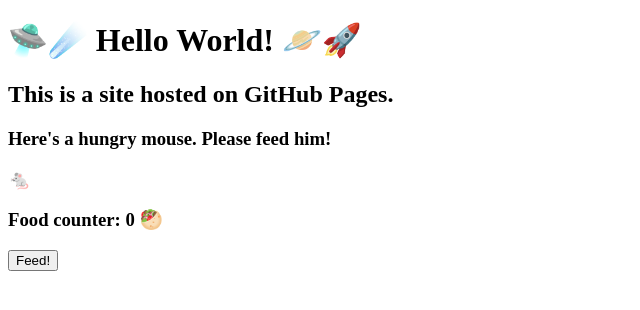
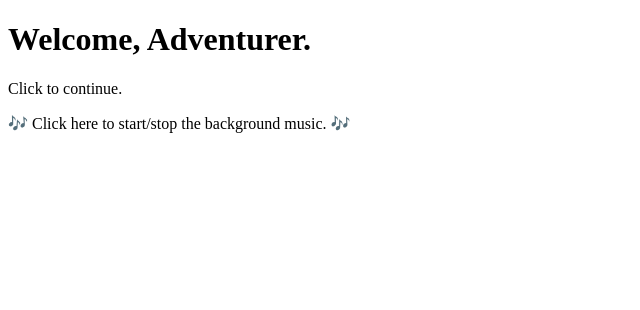
Before and after one commit to marieoei-nm2207/marieoei-nm2207.github.io, a plain HTML site: page index.html in a window 1280 px wide. Shown: the whole page, without its empty margins (0-640 px from the left). Drawn offline with Linux system fonts and the light colour scheme.

Commit message:
080323 final project index html

```diff
--- a/index.html
+++ b/index.html
@@ -1,16 +1,41 @@
 <!DOCTYPE html>
-<html lang="en">
+
+<html>
   <head>
-    <title>My NM2207 GitHub Portfolio</title>
-    <script src="scripts/counter.js"></script>
-    <link rel="stylesheet" href="styles/styles.css" />
+    <link rel="stylesheet" type="text/css" href="css/appstyle.css">
+    <script defer type="text/javascript" src="appscripts/main.js"></script>
+    <title>NM2207 Final Project</title>
   </head>
-  <body>
-    <h1>🛸☄️ Hello World! 🪐🚀</h1>
-    <h2>This is a site hosted on GitHub Pages.</h2>
-    <h3>Here's a hungry mouse. Please feed him!</h3>
-    <h3 class="mouse">🐁</h3>
-    <h3>Food counter: <span class="counter">0</span> 🥙</h3>
-    <button>Feed!</button>
-  </body>
+
+<body>
+  <div class="parent">
+
+    <div id="buttonContainer"></div>
+
+    <div class="child1" id="mainDiv">
+
+      <div id="h1TextDiv">
+        <h1 id="h1Text">Welcome, Adventurer.</h1>
+      </div>
+
+      <div id="content"></div>
+
+      <div id="click2ContDiv">
+        <p id="click2Cont">Click to continue.</p>
+      </div>
+
+    </div>
+
+    <div class="child2">
+      <p id="soundClick">🎶 Click here to start/stop the background music. 🎶</p>
+    </div>
+
+
+
+  </div>
+
+
+
+</body>
+
 </html>
```
